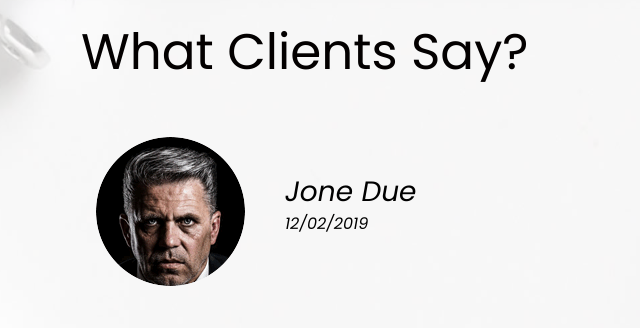
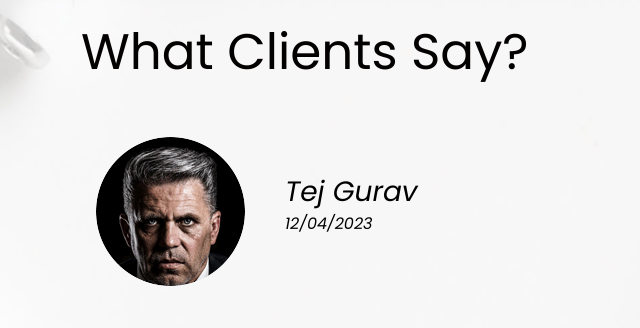
Before and after one commit to Tejhub/E-Commerce-Website, a plain HTML site: page index.html in a window 1280 px wide. Shown: the part 3400-3728 px from the top of the page, 4-644 px from the left. Drawn offline with nearby package versions, Linux system fonts and the light colour scheme.

Commit message:
Update index.html

```diff
--- a/index.html
+++ b/index.html
@@ -378,7 +378,7 @@
             <div class="container">
               <div class="carousel-caption text-bg">
                 <div class="img_bg">
-                  <i><img src="images/lllll.png"/><span>Jone Due<br><strong class="date">12/02/2019</strong></span></i>
+                  <i><img src="images/lllll.png"/><span>Tej Gurav<br><strong class="date">12/04/2023</strong></span></i>
 
                </div>
                 <p>You guys rock! Thank you for making it painless, pleasant and most of all hassle free! I wish I would have thought of it first. I am really satisfied with my first laptop service.<br>
@@ -391,7 +391,7 @@
             <div class="container">
               <div class="carousel-caption text-bg">
                  <div class="img_bg">
-                  <i><img src="images/lllll.png"/><span>Jone Due<br><strong class="date">12/02/2019</strong></span></i>
+                  <i><img src="images/lllll.png"/><span>Mahesh Gurav<br><strong class="date">1/01/2023</strong></span></i>
 
                </div>
                 <p>You guys rock! Thank you for making it painless, pleasant and most of all hassle free! I wish I would have thought of it first. I am really satisfied with my first laptop service.<br>
```
